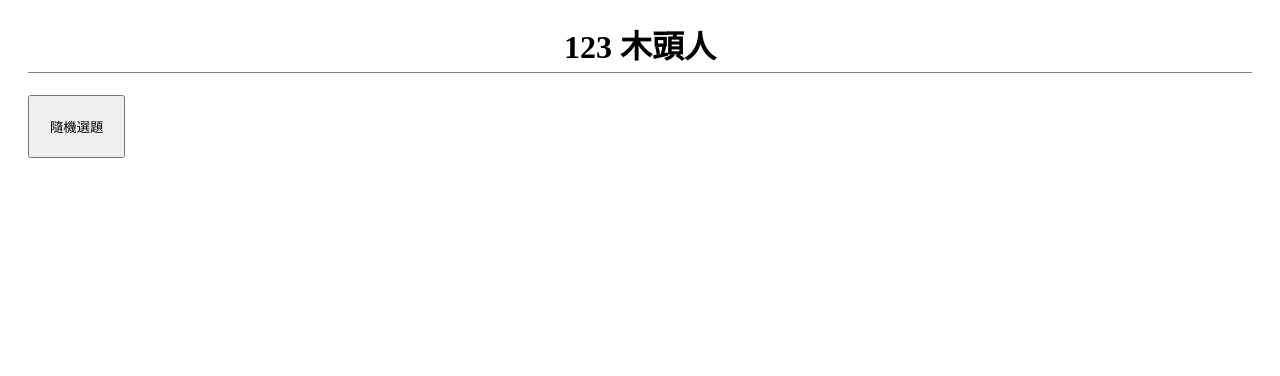
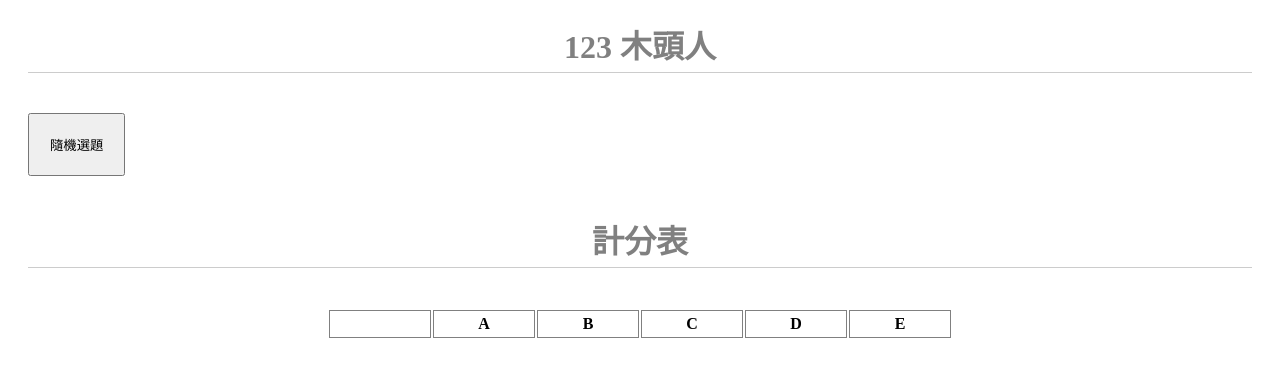
Before and after one commit to wenyo/123_not_human, a plain HTML site: page index.html in a window 1280 px wide. Drawn offline with Linux system fonts and the light colour scheme.

Commit message:
score init

```diff
--- a/index.html
+++ b/index.html
@@ -17,14 +17,22 @@
 
     h1 {
         text-align: center;
-        border-bottom: 1px solid gray;
+        border-bottom: 1px solid #ccc;
         padding-bottom: 5px;
+        color: grey;
     }
 
     .flex {
         display: flex;
         align-items: center;
+        margin: 40px 0;
     }
+
+    .justify-content {
+        justify-content: center;
+
+    }
+
 
     .random-btn {
         padding: 20px;
@@ -33,6 +41,12 @@
     .topic {
         font-size: 36px;
         margin-left: 10px;
+    }
+
+    .score th {
+        width: 100px;
+        padding: 4px 0;
+        border: 1px solid gray;
     }
 </style>
 
@@ -43,6 +57,23 @@
             <button class="random-btn">隨機選題</button>
             <span class="topic">
         </div>
+        <div class="score">
+            <h1>計分表</h1>
+            <div class="flex justify-content">
+                <table>
+                    <thead>
+                        <tr>
+                            <th></th>
+                            <th>A</th>
+                            <th>B</th>
+                            <th>C</th>
+                            <th>D</th>
+                            <th>E</th>
+                        </tr>
+                    </thead>
+                </table>
+            </div>
+        </div>
     </div>
 </body>
 
```
